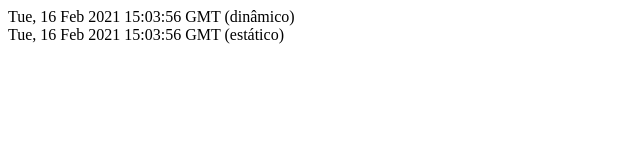
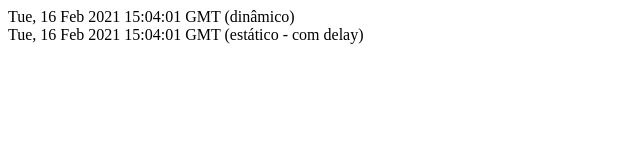
Before and after one commit to fellrock/next-learn, a Next.js app: page /tempo in a window 1280 px wide. Shown: the top 160 px of the page, without its empty margins (0-640 px from the left). Built offline with nearby package versions, Linux system fonts and the light colour scheme.

Commit message:
updating delay test

```diff
--- a/pages/tempo.js
+++ b/pages/tempo.js
@@ -6,13 +6,16 @@
     return(
         <div>
             <div>{dynamicDateString} (dinâmico)</div>
-            <div>{props.staticDateString} (estático)</div>
-        </div>)
+            <div>{props.staticDateString} (estático - com delay)</div>        </div>)
 
 }
 
-export function getStaticProps(){
-    console.log('> Passando pelo getStaticProps();')
+export async function getStaticProps(){
+    console.log('> Passando pelo getStaticProps();');
+    console.log('> Adicionando delay de 5 segundos');
+
+    await delay(5000);
+
     const staticDate = new Date();
     const staticDateString = staticDate.toGMTString();
 
@@ -24,4 +27,6 @@
 
 }
 
+const delay = ms => new Promise(resolve => setTimeout(resolve,ms));
+
 export default Tempo;
```
